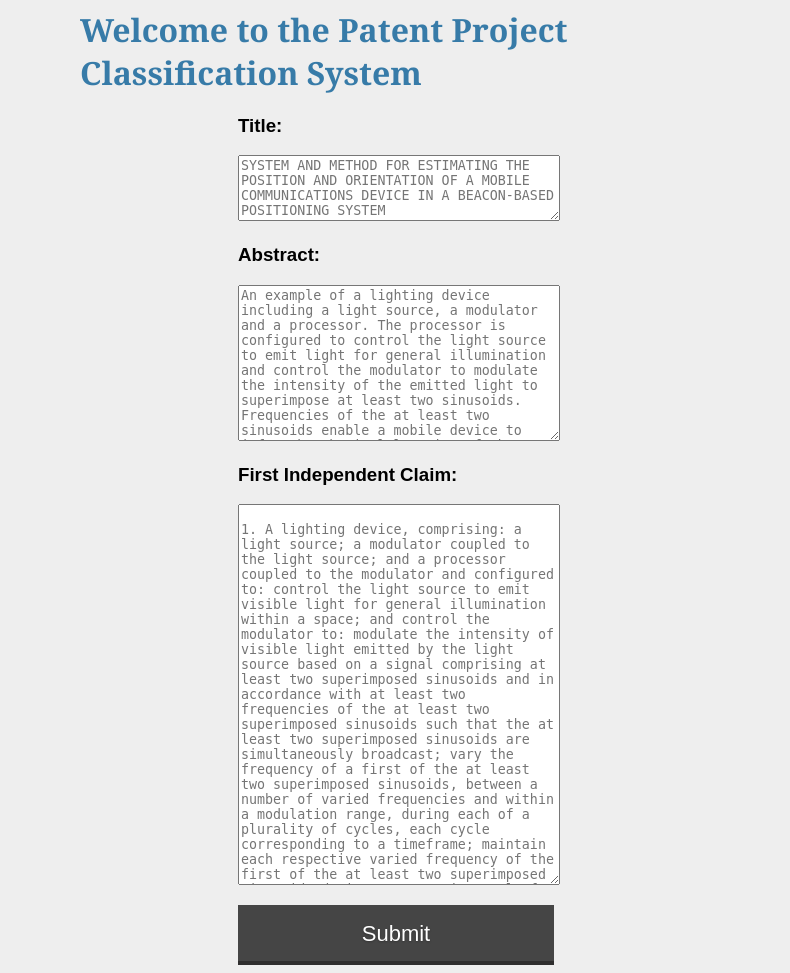
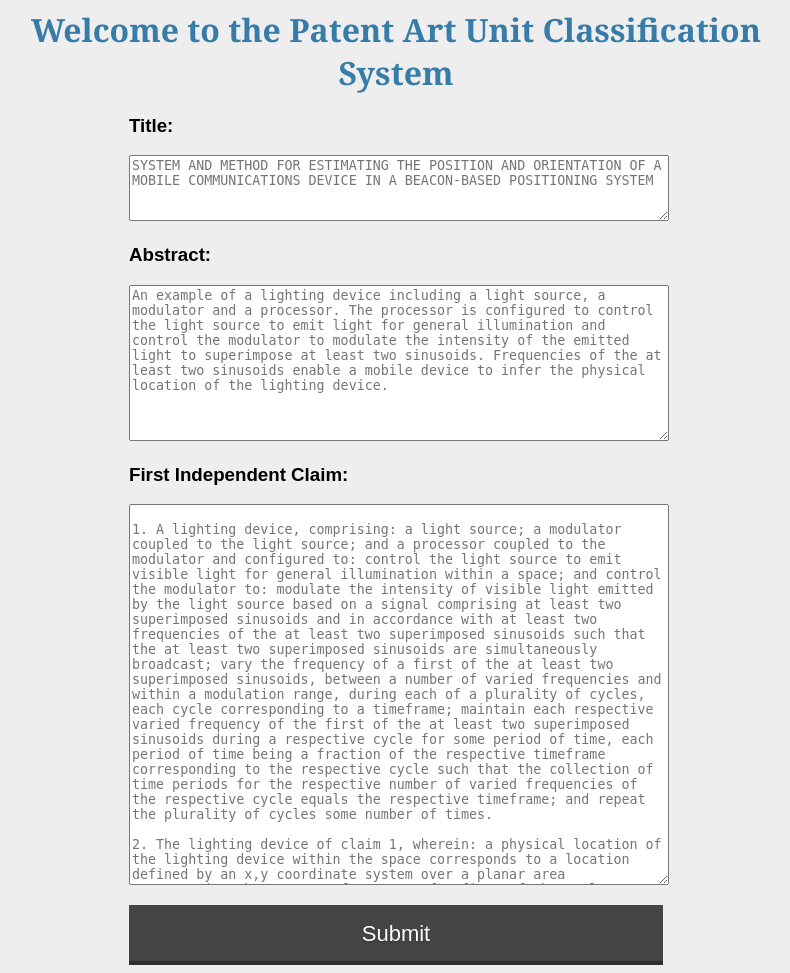
Before and after one commit to bioinfonerd-forks/PatentAnalytics, a Flask app: page / in a window 1280 px wide. Shown: the whole page, without its empty margins (244-1034 px from the left). Run offline with Flask 2, Linux system fonts and the light colour scheme; parts of the project's set-up code (start-up, migrations or seed data) failed here and were passed over; some libraries are stand-ins or nearby versions.

Commit message:
Fixing app design

```diff
--- a/static/style.css
+++ b/static/style.css
@@ -1,11 +1,11 @@
 body            { font-family: sans-serif; background: #eee; }
 a, h1, h2       { color: #377ba8; }
 h1, h2          { font-family: 'Georgia', serif; margin: 0; }
-h1              { border-bottom: 2px solid #eee; }
+h1              { border-bottom: 2px solid #eee; text-align: center; }
 h2              { font-size: 1.2em; }
 textarea        { width: 100%;}
-div.container   { width:50%; margin-left:auto; margin-right:auto}
-div.container2  { width:50%; margin-left:auto; margin-right:auto}
+div.container   { width:65%; margin-left:auto; margin-right:auto}
+div.container2  { width:65%; margin-left:auto; margin-right:auto}
 div.form-button { width:100%; margin-left:auto; margin-right:auto }
 .page           { margin: 2em auto; width: 35em; border: 5px solid #ccc;
                   padding: 0.8em; background: white; }
--- a/templates/query.html
+++ b/templates/query.html
@@ -6,11 +6,11 @@
 </head>
 
 <body>
-   <script type="text/javascript" src="http://www.freecodeformat.com/res/xreturntop/x-return-top.min.js"></script>
-<script type="text/javascript" color="0,100,200" opacity="0.4" src="http://www.freecodeformat.com/js/canvas-nest.min.js"></script>
+<script type="text/javascript" src="http://www.freecodeformat.com/res/xreturntop/x-return-top.min.js"></script>
+<script type="text/javascript" color="0,100,200" opacity="0.7" src="http://www.freecodeformat.com/js/canvas-nest.min.js"></script>
 <div class="container">
 <h1>
-    Welcome to the Patent Project Classification System
+    Welcome to the Patent Art Unit Classification System
 </h1>
 
 
```
